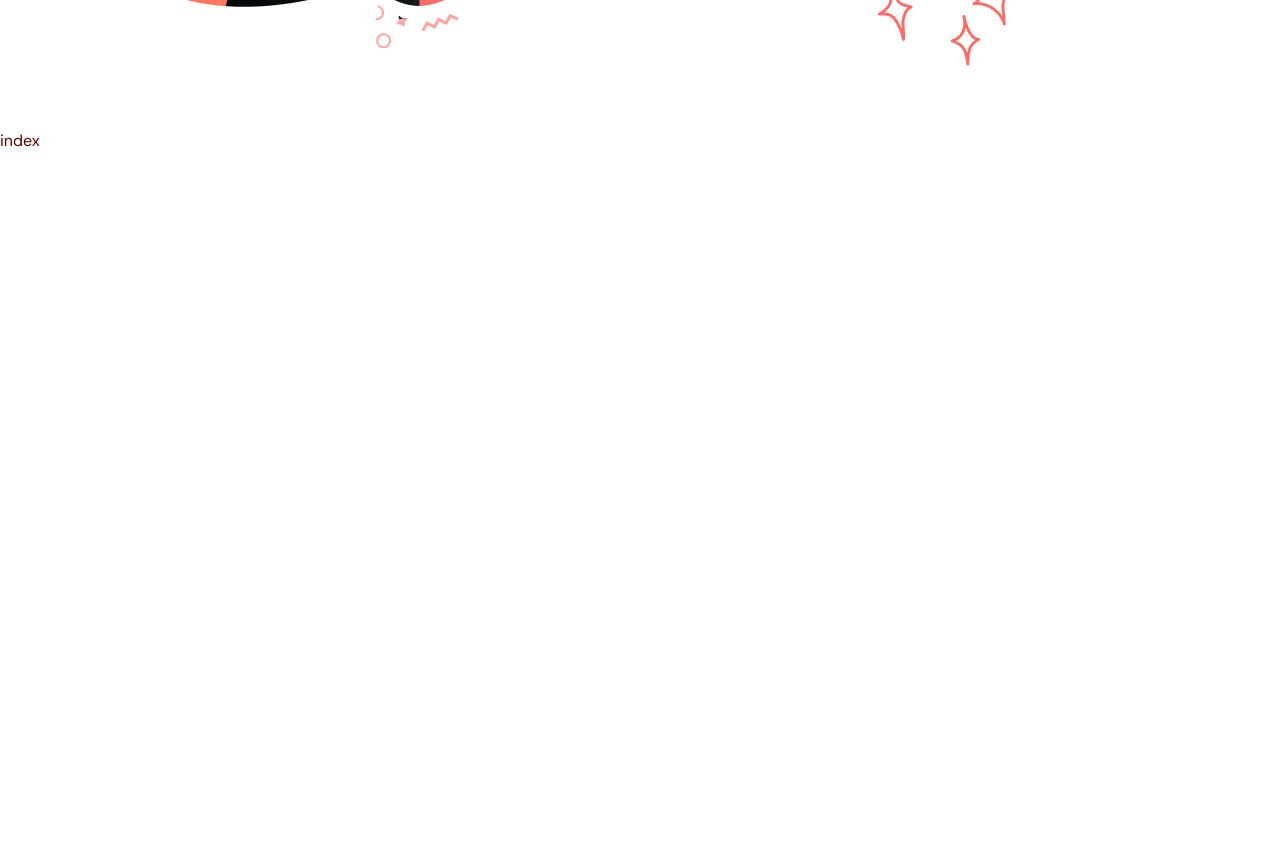
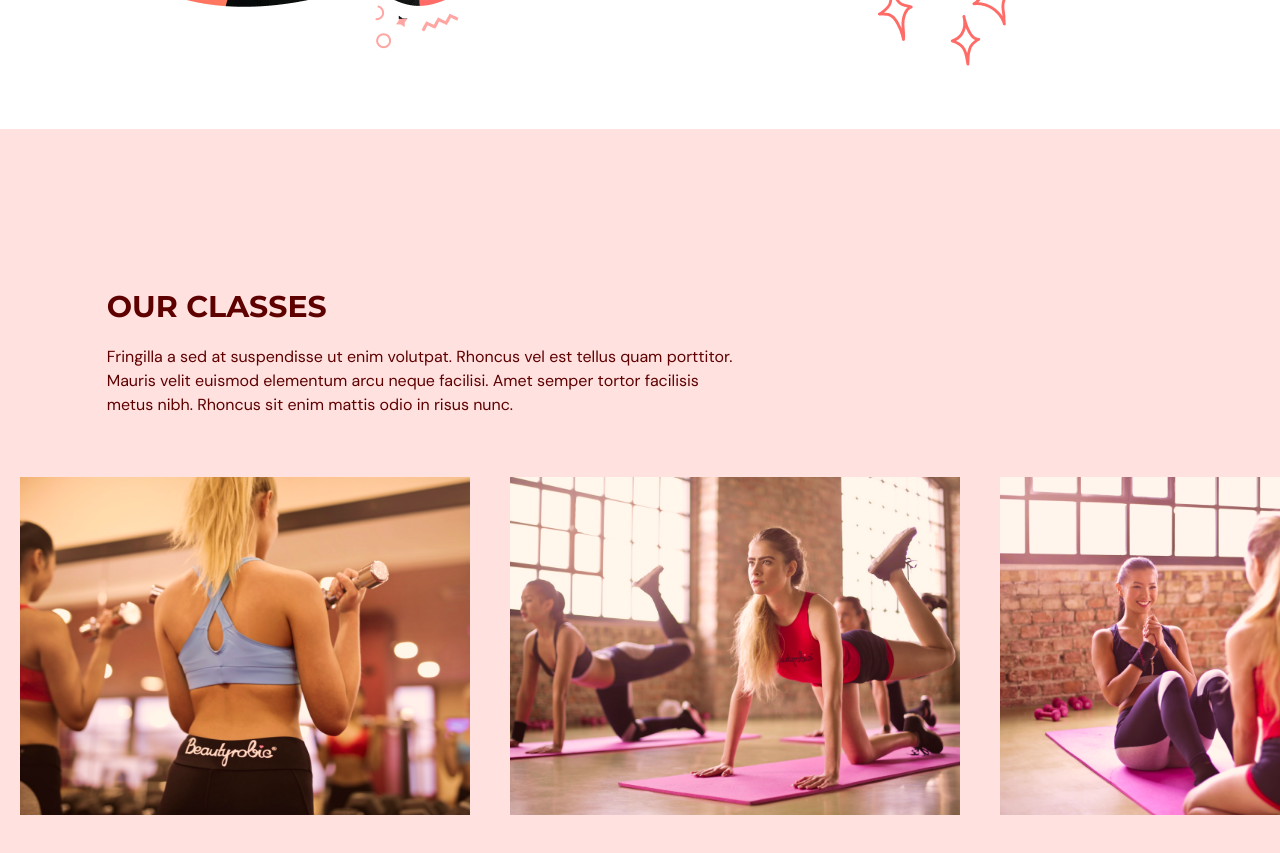
Before and after one commit to alona-didyk/Fitness-App, a React (Vite) app in the folder vite-project/: page / in a window 1280 px wide. Shown: the part 2000-2853 px from the top of the page. Before the commit the page ends 2153 px from the top, so only its background shows below. Built offline with nearby package versions, Linux system fonts and the light colour scheme.

Commit message:
finished ourClasses

```diff
--- a/vite-project/src/App.tsx
+++ b/vite-project/src/App.tsx
@@ -30,7 +30,7 @@
         setSelectedPage={setSelectedPage}/>
 		<Home setSelectedPage={setSelectedPage}/>
 		<Benefits setSelectedPage={setSelectedPage}/>
-		<OurClasses setSelectedPage={setSelectedPage}/>
+		<OurClasses setSelectedPage={setSelectedPage} />
 	</div>;
 }
 
--- /dev/null
+++ b/vite-project/src/scenes/ourclasses/Class.tsx
@@ -0,0 +1,27 @@
+import React from 'react'
+
+type Props = {
+    name: string;
+    description?: string
+    image: string
+}
+
+const Class = ({name, description = 'some description', image }: Props) => {
+
+    const overlayStyles = `p-5 absolute z-30 flex
+  h-[380px] w-[450px] flex-col items-center justify-center
+  whitespace-normal bg-primary-500 text-center text-white
+  opacity-0 transition duration-500 hover:opacity-90`;
+
+  return (
+    <li className='relative mx-5 inline-block h-[380px] w-[450px]'>
+         <div className={overlayStyles }>
+            <p className='tetx-2xl'>{name}</p>
+            <p className='mt-5'>{description}</p>
+         </div>
+         <img src={image} alt={`${image}` } />
+    </li>
+  )
+}
+
+export default Class
--- a/vite-project/src/scenes/ourclasses/index.tsx
+++ b/vite-project/src/scenes/ourclasses/index.tsx
@@ -1,5 +1,48 @@
-import React from 'react'
-import { SelectedPage } from '../../shared/types'
+import { ClassType, SelectedPage } from '../../shared/types'
+import image1 from '../../assets/image1.png'
+import image2 from '../../assets/image2.png'
+import image3 from '../../assets/image3.png'
+import image4 from '../../assets/image4.png'
+import image5 from '../../assets/image5.png'
+import image6 from '../../assets/image6.png'
+import { motion } from 'framer-motion'
+import HText from '../../shared/HText'
+import Class from './Class'
+
+const classes: Array<ClassType> = [
+  {
+    name: "Weight Training Classes",
+    description:
+      "Lorem ipsum dolor sit amet, consectetur adipiscing elit, sed do eiusmod tempor incididunt ut labore et dolore magna aliqua. Ut enim ad minim veniam, quis nostrud exercitation ullamco laboris nisi ut aliquip ex ea commodo consequat.",
+    image: image1,
+  },
+  {
+    name: "Yoga Classes",
+    image: image2,
+  },
+  {
+    name: "Ab Core Classes",
+    description:
+      "Lorem ipsum dolor sit amet, consectetur adipiscing elit, sed do eiusmod tempor incididunt ut labore et dolore magna aliqua. Ut enim ad minim veniam, quis nostrud exercitation ullamco laboris nisi ut aliquip ex ea commodo consequat.",
+    image: image3,
+  },
+  {
+    name: "Adventure Classes",
+    description:
+      "Lorem ipsum dolor sit amet, consectetur adipiscing elit, sed do eiusmod tempor incididunt ut labore et dolore magna aliqua. Ut enim ad minim veniam, quis nostrud exercitation ullamco laboris nisi ut aliquip ex ea commodo consequat.",
+    image: image4,
+  },
+  {
+    name: "Fitness Classes",
+    image: image5,
+  },
+  {
+    name: "Training Classes",
+    description:
+      "Lorem ipsum dolor sit amet, consectetur adipiscing elit, sed do eiusmod tempor incididunt ut labore et dolore magna aliqua. Ut enim ad minim veniam, quis nostrud exercitation ullamco laboris nisi ut aliquip ex ea commodo consequat.",
+    image: image6,
+  },
+];
 
 type Props = {
     setSelectedPage: (value: SelectedPage) => void
@@ -7,7 +50,36 @@
 
 const index = ({setSelectedPage}: Props) => {
   return (
-    <div>index</div>
+    <section id='ourclasses' className='w-full bg-primary-100 py-40'>
+        <motion.div onViewportEnter={() => setSelectedPage(SelectedPage.OurClasses)}>
+            <motion.div initial='hidden' whileInView='visible' viewport={{once: true, amount: 0.5}} transition={{duration: 0.5}} variants={{
+                 hidden: {opacity: 0, x:-50},
+                 visible: {opacity: 1, x: 0}
+                }} className='mx-auto w-5/6'>
+                    <div className='md:w-3/5'>
+                        <HText>OUR CLASSES</HText>
+                        <p className='py-5'>Fringilla a sed at suspendisse ut enim volutpat. Rhoncus vel est
+              tellus quam porttitor. Mauris velit euismod elementum arcu neque
+              facilisi. Amet semper tortor facilisis metus nibh. Rhoncus sit
+              enim mattis odio in risus nunc.</p>
+                    </div>
+                </motion.div>
+                <div className='mt-10 h-[353px] w-full overflow-x-auto overflow-y-hidden'>
+                  <ul className='w-[2800px] whitespace-nowrap'>
+                    {classes.map((item: ClassType , index) => (
+                      <Class
+                      key={`${item.name}-${index}`}
+                      name={item.name}
+                      description={item.description}
+                      image={item.image}
+                      />
+                    ))}
+
+                  </ul>
+
+                </div>
+        </motion.div>
+    </section>
   )
 }
 
--- a/vite-project/src/shared/types.ts
+++ b/vite-project/src/shared/types.ts
@@ -10,3 +10,9 @@
 	title: string;
 	description: string;
 }
+
+export interface ClassType {
+	name: string;
+	description?: string;
+	image: string
+}
```
